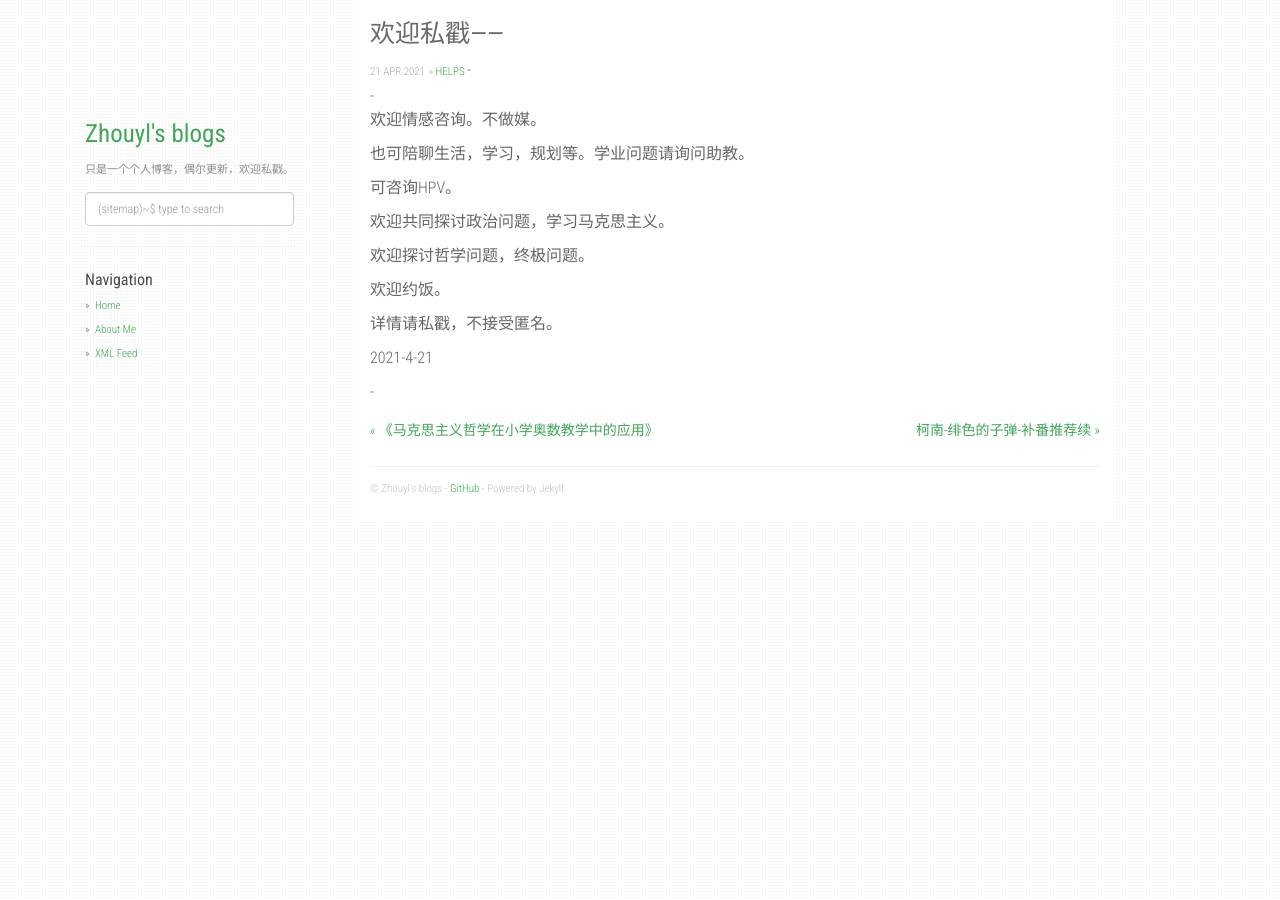
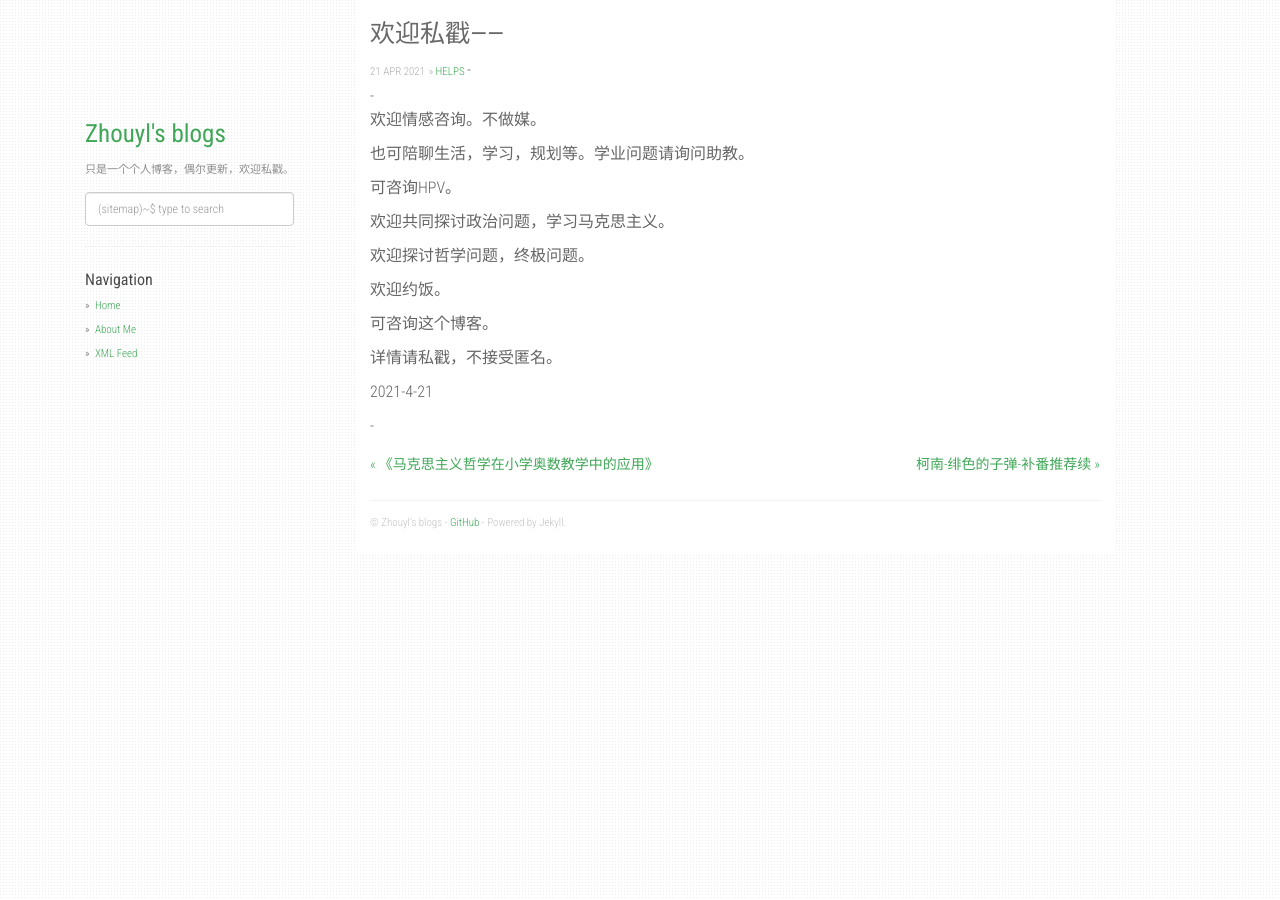
Before and after one commit to zhouyl19/zhouyl19.github.io, a Jekyll site: the page built from _posts/2021-4-21-欢迎私戳——.md, in a window 1280 px wide. Built offline with Jekyll 4.4.1, drawn with Linux system fonts in a browser that asks for light colours; nearby versions of some CDN libraries.

Commit message:
Update 2021-4-21-欢迎私戳——.md

```diff
--- a/_posts/2021-4-21-欢迎私戳——.md
+++ b/_posts/2021-4-21-欢迎私戳——.md
@@ -29,6 +29,10 @@ categories: [helps]
 
 
 
+可咨询这个博客。
+
+
+
 详情请私戳，不接受匿名。
 
 
```
